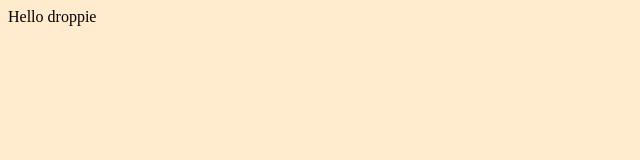
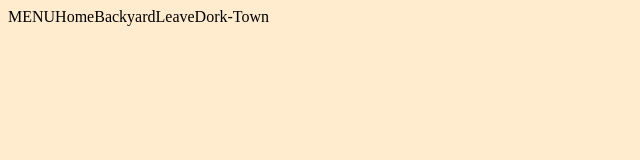
Before and after one commit to cyborgus-com/dynamic-ui-menu, a website built with webpack: page src/template.html in a window 1280 px wide. Shown: the whole page, without its empty margins (0-640 px from the left). Built offline with nearby package versions, Linux system fonts and the light colour scheme.

Commit message:
css added and menu items listed

```diff
--- a/src/styles.css
+++ b/src/styles.css
@@ -1,3 +1,9 @@
 body {
     background-color: blanchedalmond;
 }
+
+body > div {
+    display: flex;
+    align-items: center;
+    justify-content: flex-start;
+}
--- a/src/template.html
+++ b/src/template.html
@@ -6,6 +6,12 @@
     <title>Dropdown!</title>
 </head>
 <body>
-    <div>Hello droppie</div>
+    <div class="menu">
+        MENU
+        <div class="submenu">Home</div>
+        <div class="submenu">Backyard</div>
+        <div class="submenu">Leave</div>
+        <div class="submenu">Dork-Town</div>
+    </div>
 </body>
 </html>
```
